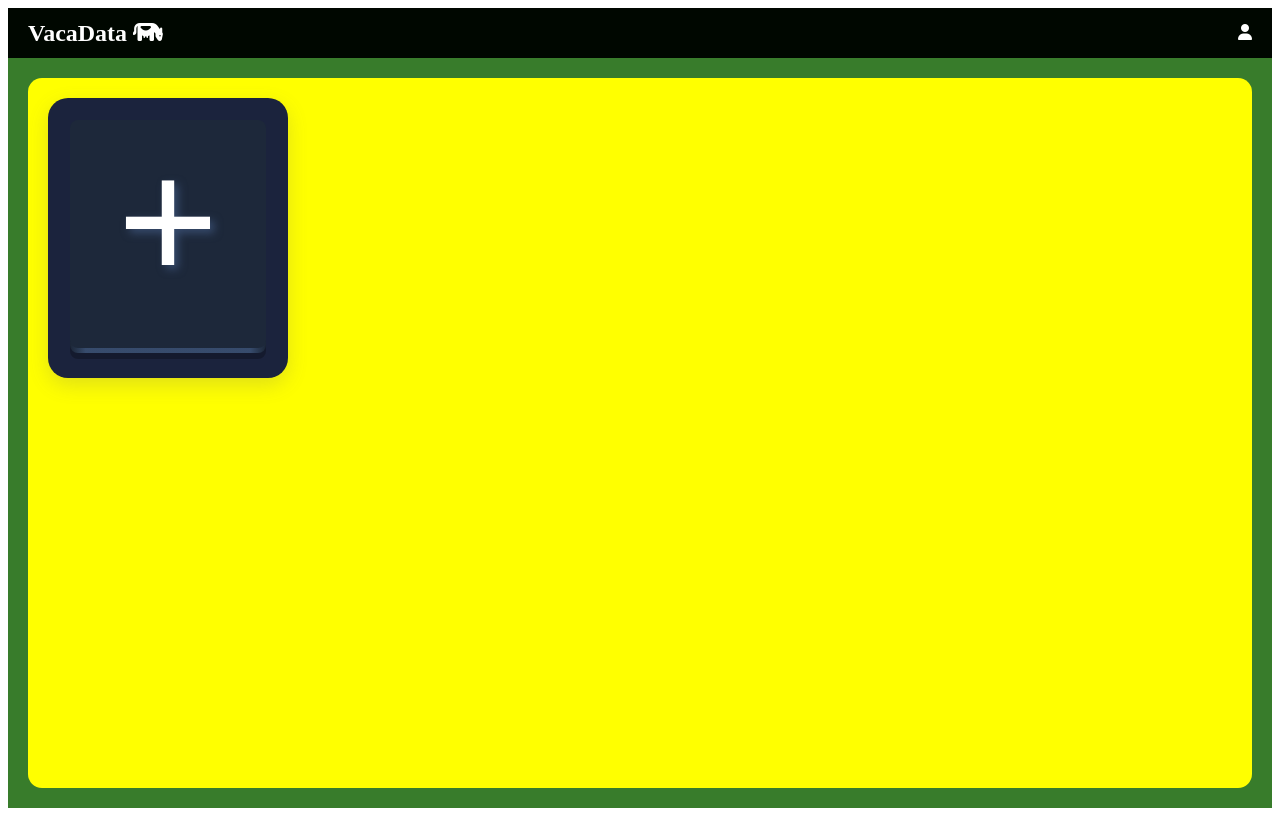
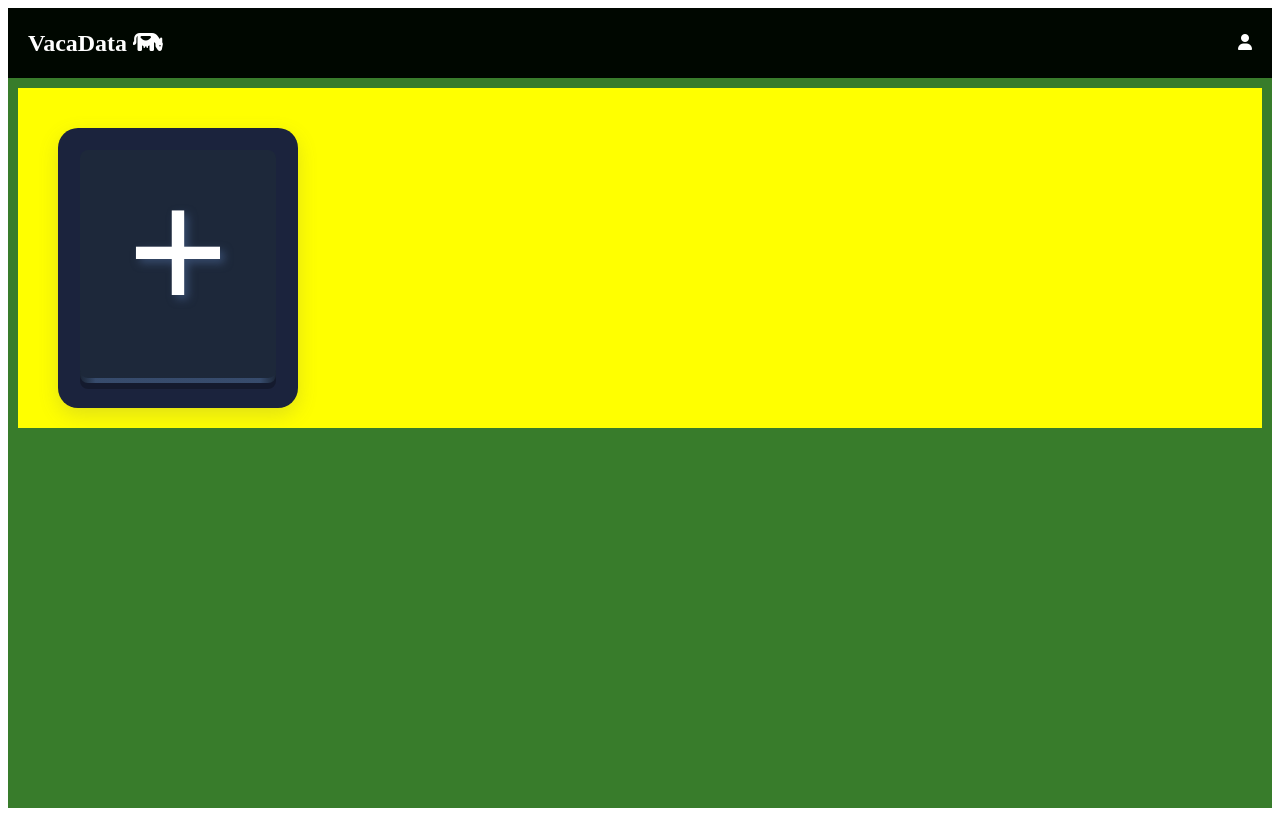
Before and after one commit to JanVal3k/VacaData, an Angular app: page / in a window 1280 px wide. Built offline with nearby package versions, Linux system fonts and the light colour scheme.

Commit message:
fix: correccion de indexado de los contenedores con respecto al menu falta el de cards

```diff
--- a/src/app/animals/animals.component.css
+++ b/src/app/animals/animals.component.css
@@ -1,14 +1,14 @@
 .contentAnimals{
     display: flex;
+    flex: 1;
     flex-direction: row;
+    padding: 20px;
     flex-wrap: wrap;
-    position: absolute;
-    inset: 20px;
+    max-height: 100%;
     max-width: 100%;
     background-color: yellow;
-    border-radius: 14px;
     overflow-y: auto;
-    overflow-x: hidde
+    overflow-x: hidde;
 }
 /* CARDS */
 .card {
@@ -36,10 +36,6 @@
     flex-direction: column;
     background: linear-gradient(45deg, rgb(4, 159, 187) 0%, rgb(80, 246, 255) 100%);
     position: relative;
-    box-shadow: 0px 10px 8px -4px #fff;
-  }
-  .card .top-section:active{
-    box-shadow: 0px 5px 8px -4px #fff;
   }
   .card .top-section .icons {
     position: absolute;
@@ -163,7 +159,7 @@
 }
 /*BUTTON NEW CARD*/
 .ButtonCard{
-  display: flex;
+    display: flex;
     margin-left: 20px;
     margin-top: 20px;
     justify-content: center;
--- a/src/app/animals/animals.component.html
+++ b/src/app/animals/animals.component.html
@@ -12,9 +12,6 @@
             <i class="fas fa-trash icon"></i>
           </button>
         </div>
-      </div>
-      <div class="imageContent">
-        <span class="btnImage">+</span>
       </div>
     </div>
     <div class="bottom-section">
--- a/src/app/app.component.css
+++ b/src/app/app.component.css
@@ -2,7 +2,7 @@
     font-family:'Times New Roman', Times, serif;
     margin: 0;
     padding: 0;
-    box-sizing: border-box;
+
 }
 .icon {
     font-family: 'Font Awesome 5 Free';
@@ -21,7 +21,7 @@
     background-color: #000700;
     color: #fff;
     height: 50px;
-    width: 100%;
+    width: auto;
     padding: 10px;
 }
 .content {
@@ -31,6 +31,5 @@
     background-color: #387c2b;
     color: #fff;
     padding: 10px;
-    position: relative;
-    z-index: -10;
+    position: static;
 }
--- a/src/app/app.component.html
+++ b/src/app/app.component.html
@@ -3,7 +3,7 @@
     <app-menu (selectBoard)="getBoard($event)" />
   </nav>
   <nav class="content">
-    <app-animals (selectHealth)="getBoard($event)" />
+    <app-animals />
     @if (Board === "animalsBoard") {
     <app-animals (selectHealth)="getBoard($event)" />
     } @else if (Board === "healthBoard") {
--- a/src/app/create-animals/create-animals.component.css
+++ b/src/app/create-animals/create-animals.component.css
@@ -9,7 +9,6 @@
     max-width: 100%;
     background-color: green;
     border-radius: 14px;
-    z-index: 1;
     overflow-y: auto;
     overflow-x: hidde
 }
--- a/src/app/menu/menu.component.css
+++ b/src/app/menu/menu.component.css
@@ -1,5 +1,5 @@
 
-.iconList, .userStyle {
+.iconList {
   display: inline-block;
   font-family: 'Times New Roman', Times, serif;
 }
@@ -27,8 +27,8 @@
   justify-content: center;
   border-radius: 5px;
   right: 0;
-  z-index: 10;
   top: 33px;
+  z-index: 100;
 }
 
 .value {
```
